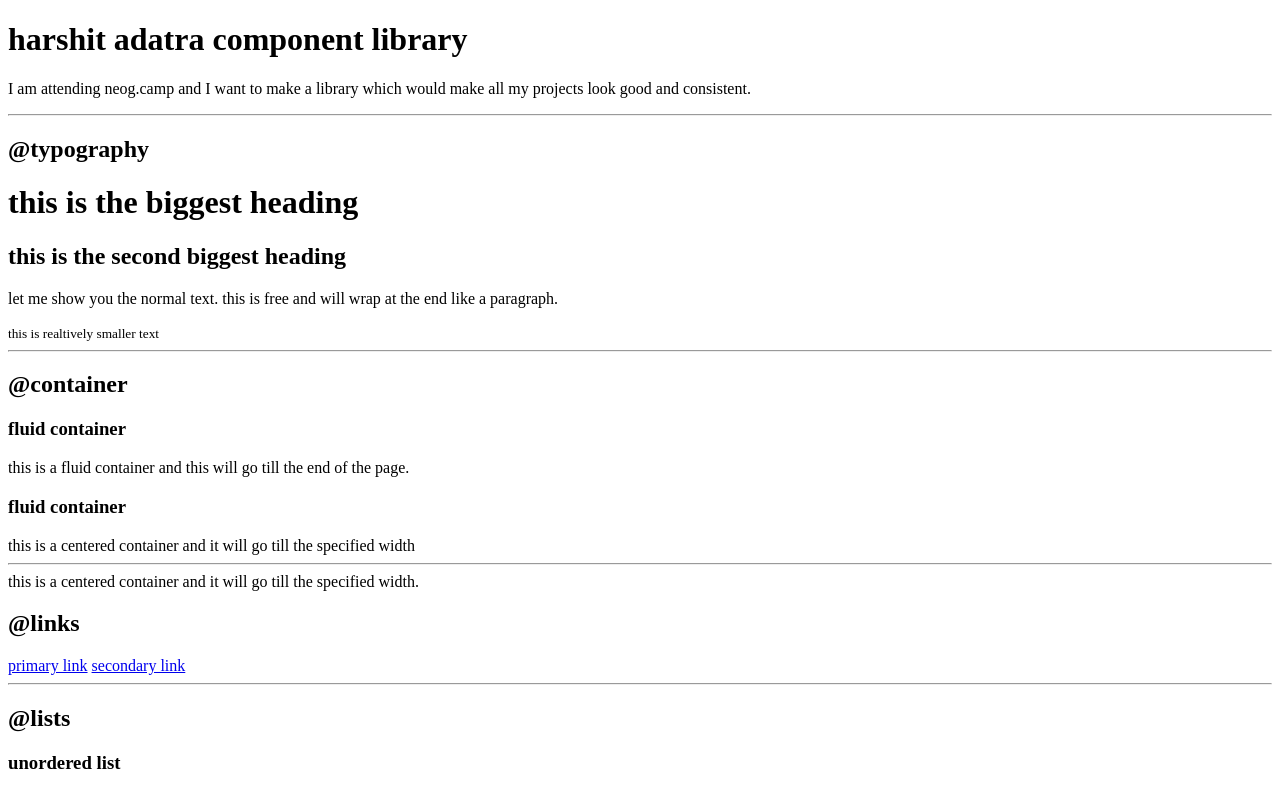
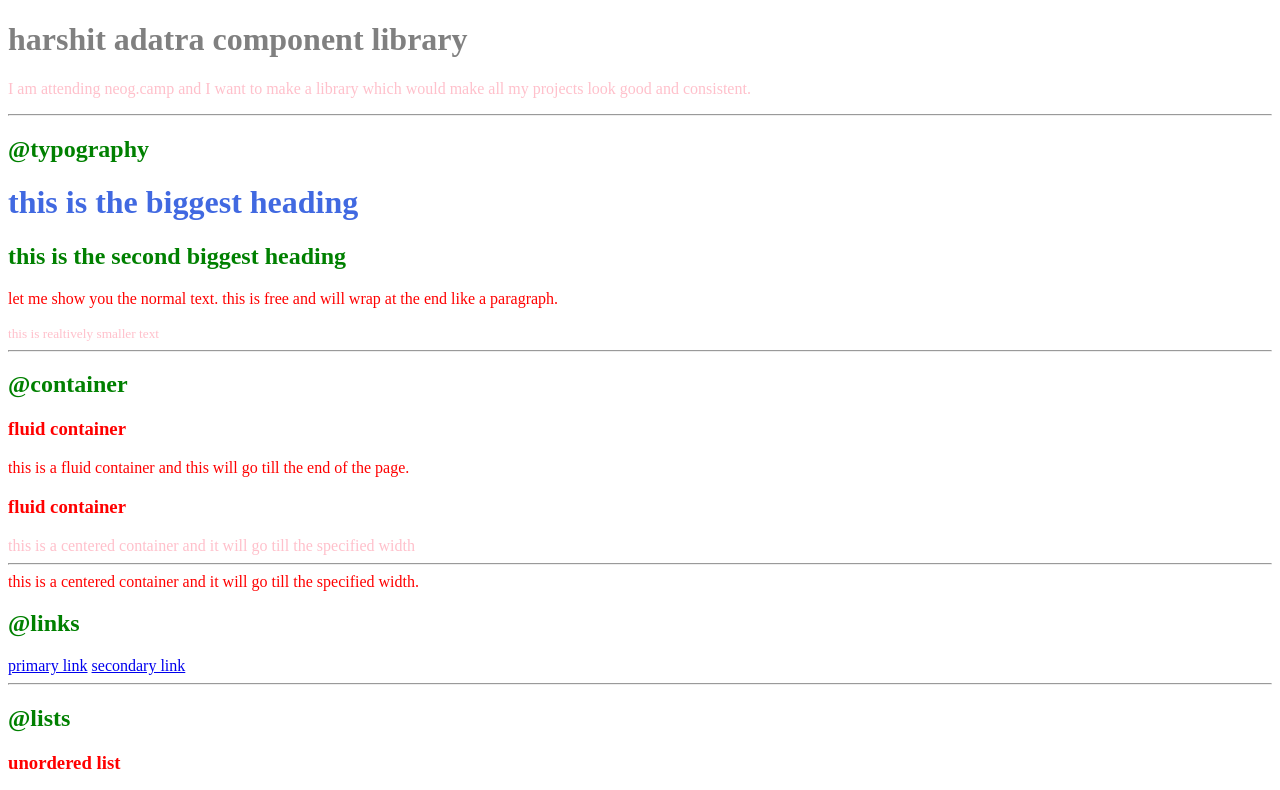
Before and after one commit to harshitadatra/html-componet-library, a plain HTML site: page index.html in a window 1280 px wide. Shown: the top 790 px of the page. Drawn offline with Linux system fonts and the light colour scheme.

Commit message:
css: import and selectors

```diff
--- a/index.html
+++ b/index.html
@@ -1,13 +1,26 @@
 <!DOCTYPE html>
 <html lang="en">
+
 <head>
     <meta charset="UTF-8">
     <meta name="viewport" content="width=device-width, initial-scale=1.0">
-    <title>Document</title>
+    <title>component library</title>
+
+  <!---  css way 1: style tag
+     <style>
+        body{
+            color:red
+        }
+    </style>-->
+    <!--thirs way of doing css externe=al link-->
+    <link href="style.css" rel="stylesheet"/>
 </head>
+
 <body>
-<h1> harshit adatra component library </h1>
-<p>I am attending neog.camp and I want to make a library which would make all my projects look good and consistent.</p>
+
+    <h1  id="lib-header"> harshit adatra component library </h1>
+    <p class="para">I am attending neog.camp and I want to make a library which would make all my projects look good and consistent.
+    </p>
     <hr>
     <h2>
         @typography
@@ -15,13 +28,13 @@
     <h1>this is the biggest heading</h1>
     <h2>this is the second biggest heading</h2>
     <p> let me show you the normal text. this is free and will wrap at the end like a paragraph.</p>
-<small> this is realtively smaller text</small>
+    <small class="para"> this is realtively smaller text</small>
     <hr>
     <h2> @container</h2>
     <h3>fluid container</h3>
     <div>this is a fluid container and this will go till the end of the page.</div>
     <h3>fluid container</h3>
-<div> this is a centered container and it will go till the specified width</div>
+    <div class="para"> this is a centered container and it will go till the specified width</div>
     <hr>
 
     <div>this is a centered container and it will go till the specified width.</div>
@@ -77,7 +90,7 @@
     <hr>
     <h2> header</h2>
     <header>
-    <img src ="images/hero.svg"/>
+        <img src="images/hero.svg" />
         <h1>heading inside hero</h1>
     </header>
     <hr>
@@ -128,4 +141,5 @@
 
 
 </body>
+
 </html>
--- /dev/null
+++ b/style.css
@@ -0,0 +1,17 @@
+body{
+    color: red;
+}
+h1{
+    color: royalblue;
+}
+h2{
+ color:green;
+}
+#lib-header
+{
+    color:gray;
+}
+.para
+{
+    color:pink;
+}
```
Lines whose indentation alone changed are shown as unchanged.
